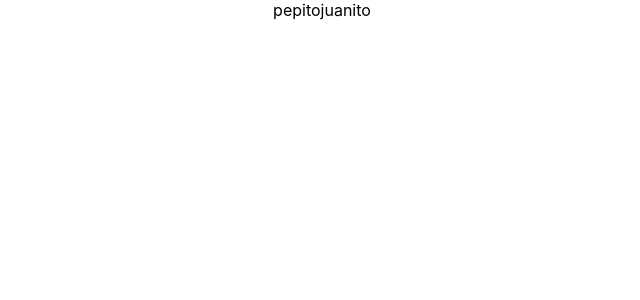
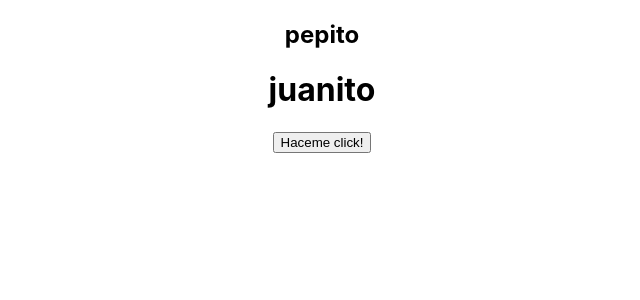
Before and after one commit to MauroLG/random-quote-machine, a React (Create React App) app: page / in a window 1280 px wide. Shown: the top 300 px of the page, without its empty margins (318-958 px from the left). Built offline with nearby package versions, Linux system fonts and the light colour scheme.

Commit message:
Agregado evento de handleClick básico

```diff
--- a/src/App.js
+++ b/src/App.js
@@ -9,12 +9,22 @@ class App extends React.Component {
             author: 'juanito',
 
         }
+        this.handleClick = this.handleClick.bind(this);
     }
+
+    handleClick(){
+        this.setState({
+            quote: 'Ahora soy una quote',
+            author: 'Yo soy un author',
+        })
+    }
+
     render(){
         return (
         <div className="App">
-            {this.state.quote}
-            {this.state.author}
+            <h2>{this.state.quote}</h2>
+            <h1>{this.state.author}</h1>
+            <button onClick={this.handleClick}>Haceme click!</button>
         </div>
         );
     }
```
